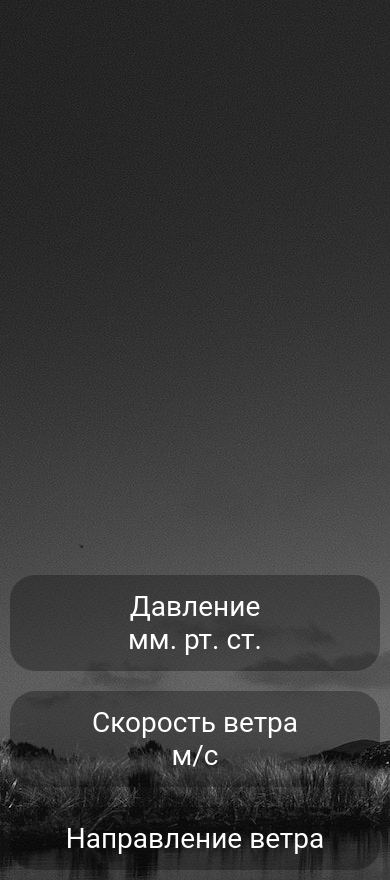
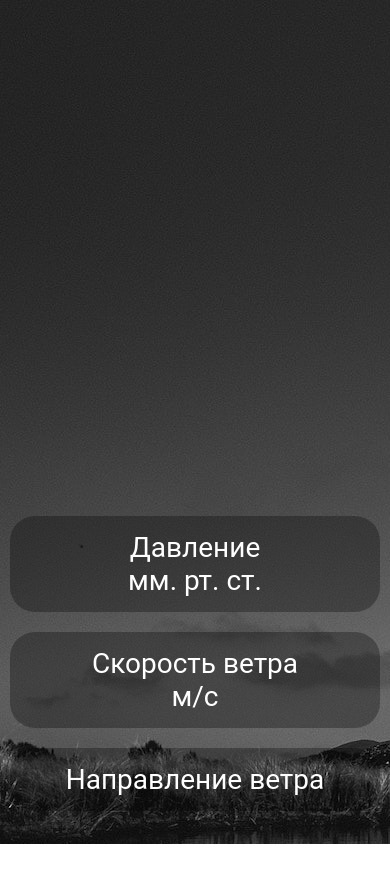
Before and after one commit to ShevchikNS/weather-app, a Next.js app: page /Footer in a window 390 px wide. After the commit the page ends 844 px from the top, so only its background shows below. Built offline with nearby package versions, Linux system fonts and the light colour scheme.

Commit message:
change footer.css

```diff
--- a/styles/footer.css
+++ b/styles/footer.css
@@ -58,7 +58,6 @@ body {
         gap: 0;
         justify-content: center;
         text-align: center;
-        margin-top: 15%;
     }
     .characterItem {
         font-size: 28px;
```
